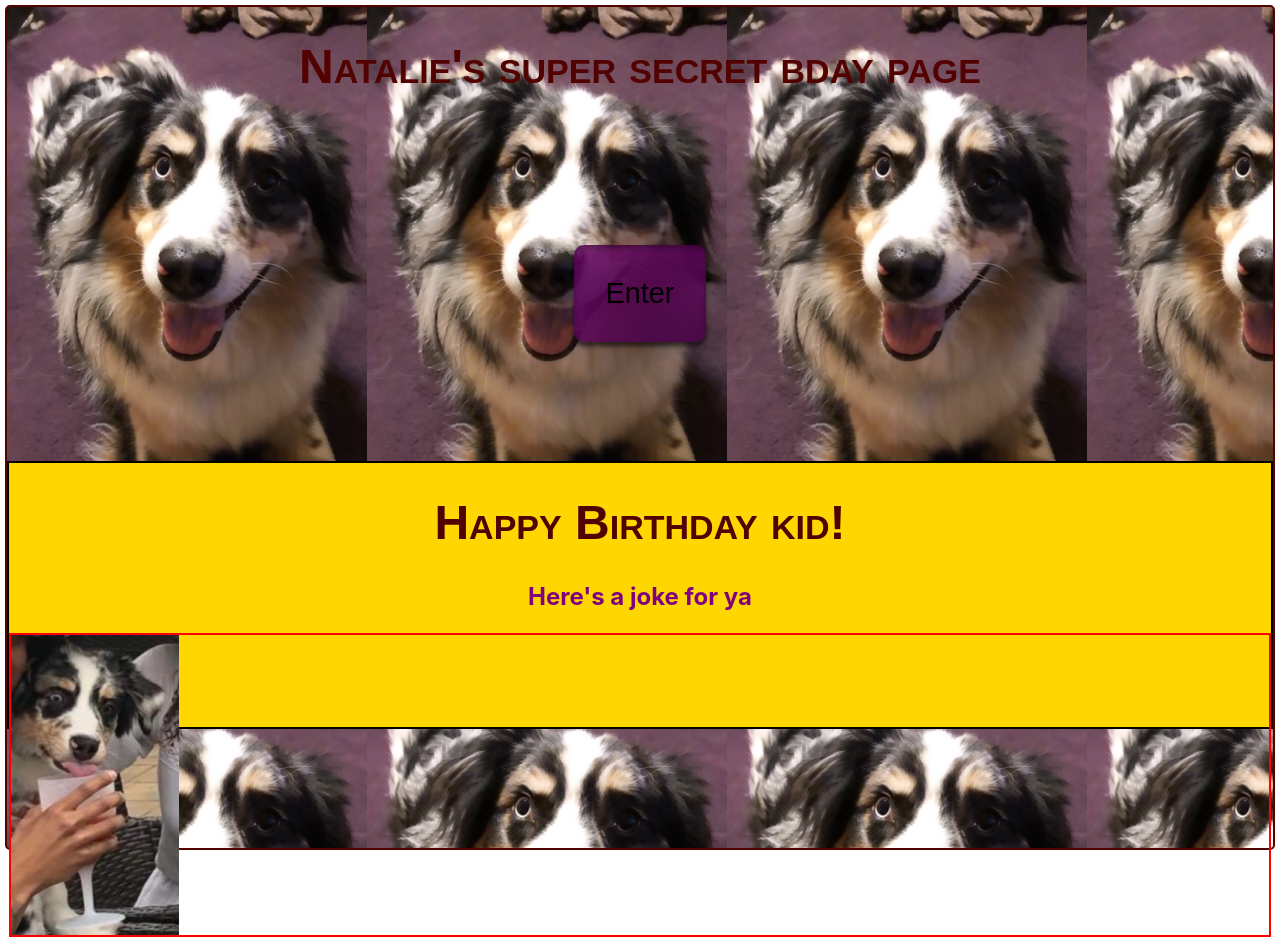
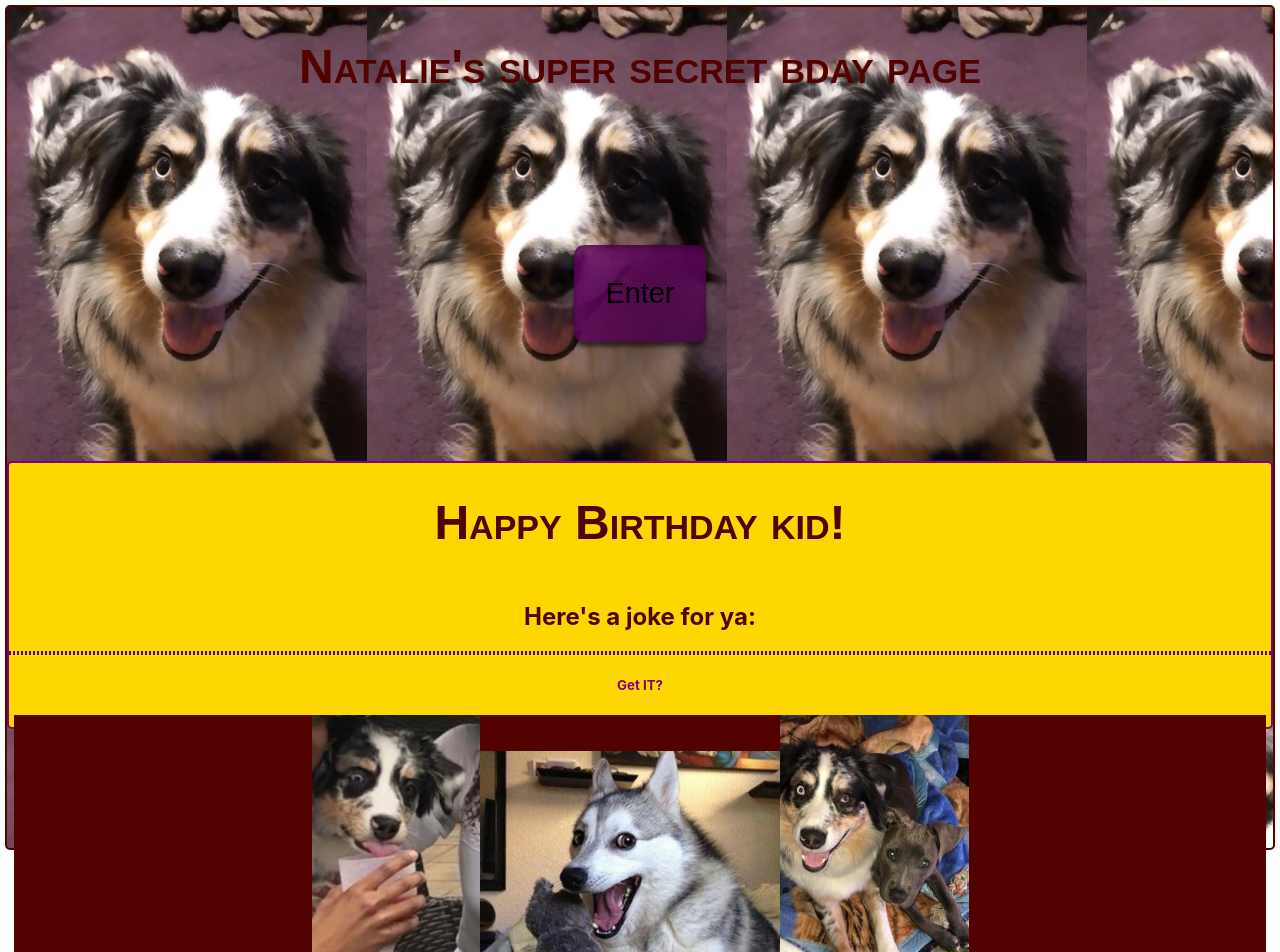
Before and after one commit to jTCode2408/nat-bday-page, a React (Create React App) app: page /bday in a window 1280 px wide. Shown: the top 952 px of the page. Built offline with nearby package versions, Linux system fonts and the light colour scheme; no server answers.

Commit message:
styling for joke text, added. styling for images added. styling for birthday banner adde.d. finish

```diff
--- a/src/App.css
+++ b/src/App.css
@@ -11,5 +11,18 @@ h1{
   font-family: fantasy;
 }
 h2{
+  color:rgb(83, 2, 2);
+}
+h3{
+  color: rgba(247, 251, 13, 1);
+  border: 2px dotted rgb(78, 18, 76)
+
+}
+
+h4{
   color:purple;
 }
+
+h5{
+color:purple
+}
--- a/src/components/Bday.js
+++ b/src/components/Bday.js
@@ -13,19 +13,25 @@ import dogMeme from '../images/dogMeme.JPG';
 
 
 const StyledJokeDiv = styled.div`
-border:2px solid black;
-// display: grid;
-// grid-teplate-columns:repeat(auto-fit,minimax(300px,1fr))
-// place-items: center;
+border:2px solid purple;
+border-radius:5px;
+display: grid;
+grid-teplate-columns:repeat(auto-fit,minimax(300px,1fr))
+place-items: center;
 text-align: center;
 background-color:gold;
 height:33vh;
 `
 const StyledDogsDiv = styled.div`
-border:2px solid red;
 display:flex
+justify-content: space-between;
+margin:5px;
+background-color: rgb(83, 2, 2);
 `
-
+const StyledJokeCont = styled.div`
+background-color:rgb(83, 2, 2)
+border-radius:5px;
+`
 const Bday = ()=>{
 
 const [joke, setJoke] = useState() //use ste fx to set response to joke
@@ -55,16 +61,21 @@ return(
         <h1>Happy Birthday kid!</h1>
         </div>
 
-        <div className = "joke-cont">
+        <StyledJokeCont>
             <div className = "joke-text">
-            <h2>Here's a joke for ya</h2>
-            <h4>  {joke}</h4>
+            <h2>Here's a joke for ya:</h2>
+            <h3>  {joke}</h3>
+            <h5> Get IT?</h5>
             </div>
 
 <StyledDogsDiv>
-            <img src = {droCup} alt = "picture of drogo drinking from martini cup"/>
+            <img src = {droCup} alt = "drogo drinking from martini cup"/>
+            <img src = {dogMeme} alt = "dog with mouth open meme"/>
+
+            <img src = {droGis} alt = "drogo and giselle"/>
+
             </StyledDogsDiv>
-</div>
+</StyledJokeCont>
 
     </StyledJokeDiv>
 )
```
Also changed, not shown: src/images/dogMeme.JPG, src/images/droGis.jpg.
